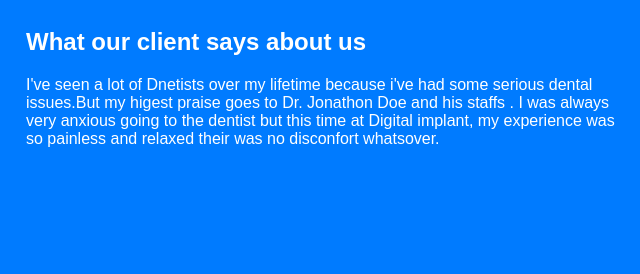
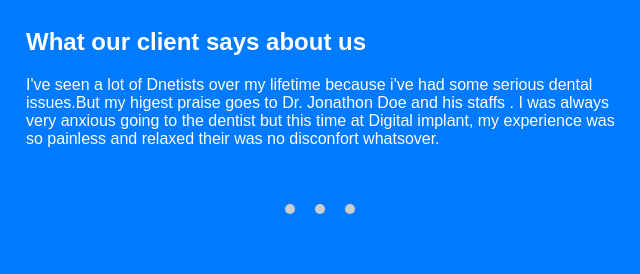
Before and after one commit to Mamoudou12/Evaluation, a plain HTML site: page index.html in a window 1280 px wide. Shown: the part 3854-4128 px from the top of the page, 470-1110 px from the left. Drawn offline with Linux system fonts and the light colour scheme.

Commit message:
amelioration du site

```diff
--- a/index.html
+++ b/index.html
@@ -279,6 +279,11 @@
         <div class="sh">
             <h2>What our client says about us</h2>
             <p>I've seen a lot of Dnetists over my lifetime because i've had some serious dental <br>issues.But my higest praise goes to Dr. Jonathon Doe and his staffs . I was always <br>very anxious going to the dentist but this time at Digital implant, my experience was <br>so painless and relaxed their was no disconfort whatsover.</p>
+            <div class="point">
+                <div class="point-r"></div>
+                <div class="point-r"></div>
+                <div class="point-r"></div>
+            </div>
         </div>
       </section>
       <div class="container">
--- a/style.css
+++ b/style.css
@@ -421,9 +421,22 @@
         background-color: #ffffff;
         padding: 30px;
         border-radius: 10px;
+    }
 
+    .point {
+        display: flex;
+        justify-content: center;
+        align-items: center;
 
+    }
 
+    .point-r {
+        background-color: #ccc;
+        height: 10px;
+        border-radius: 100px;
+        width: 10px;
+        margin: 10px;
+        margin-top: 40px;
     }
     select{
         width: 300px;
```
